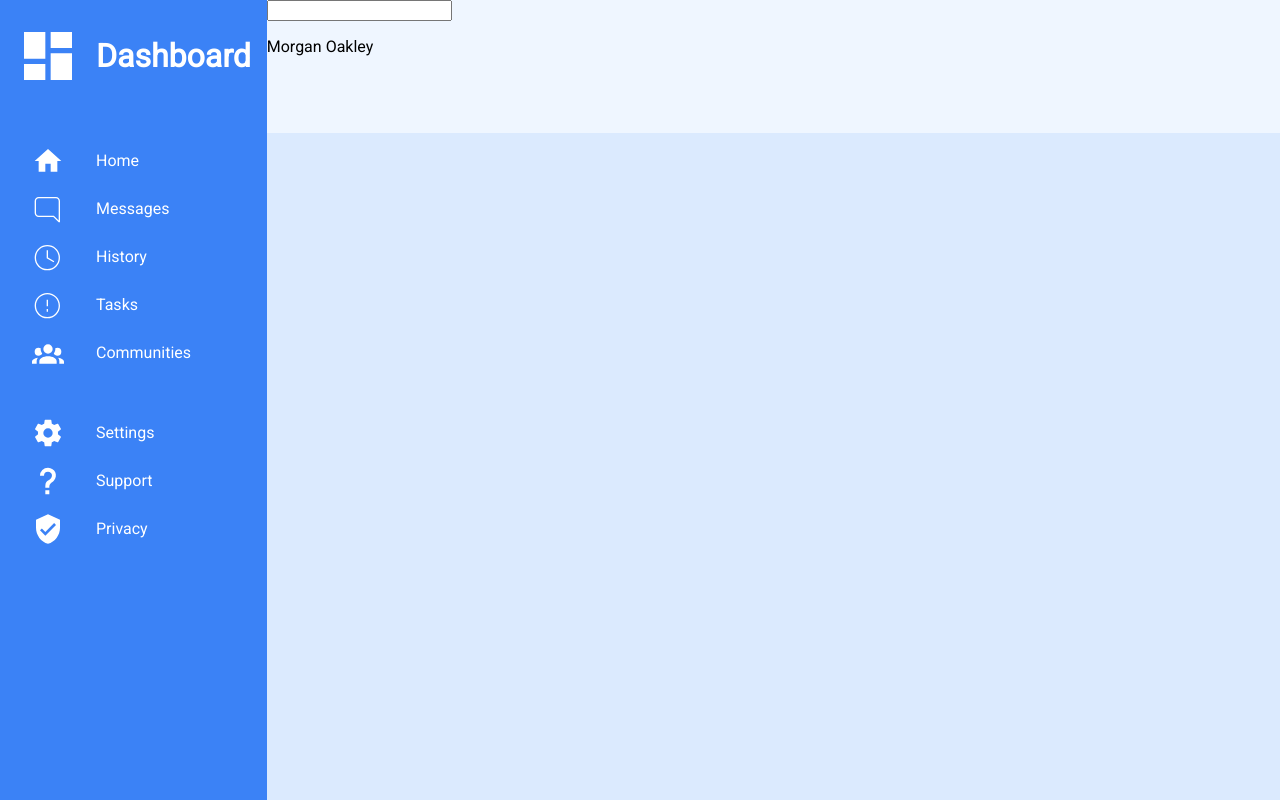
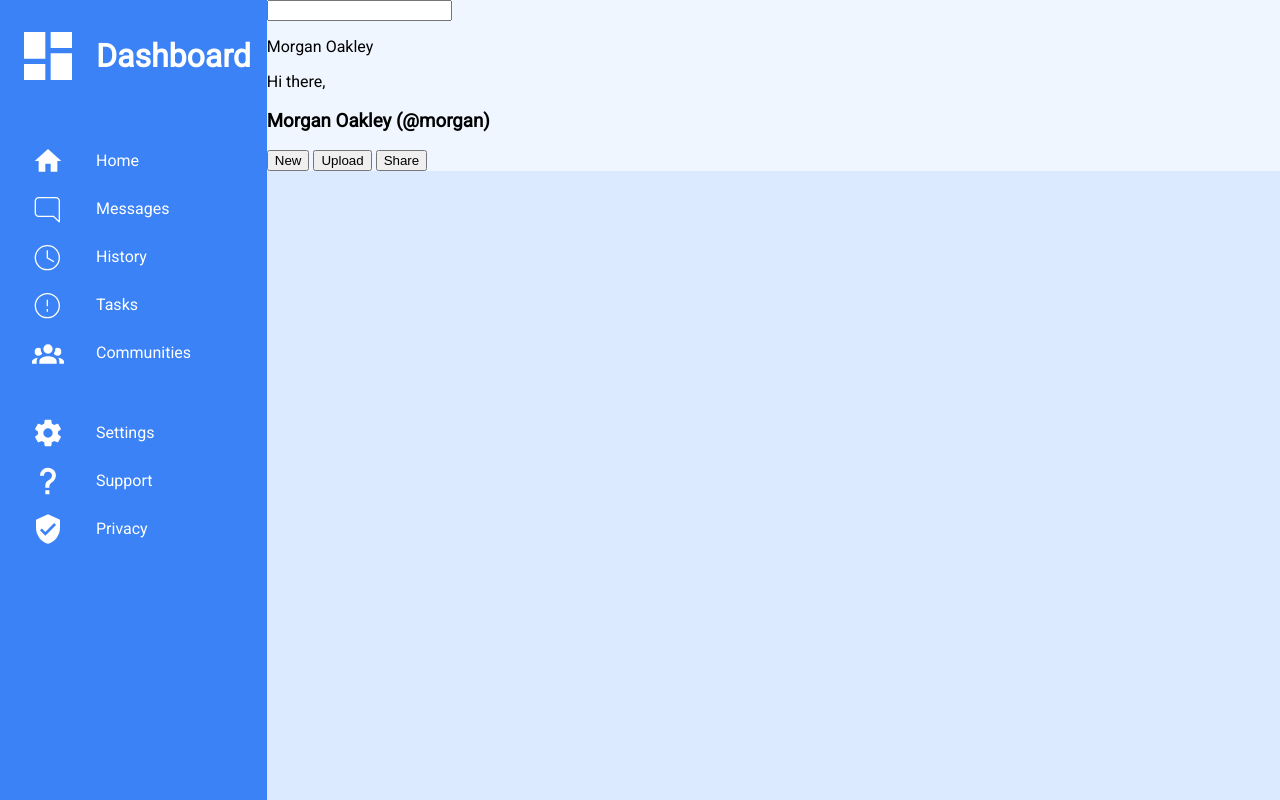
Before and after one commit to S1ngleWasTaken/TOP-admin-dashboard, a plain HTML site: page index.html in a window 1280 px wide. Drawn offline with Linux system fonts and the light colour scheme.

Commit message:
header html structure

```diff
--- a/index.html
+++ b/index.html
@@ -80,6 +80,16 @@
                 <div class="profile-picture"></div>
                 <p>Morgan Oakley</p>
             </div>
+            <div>
+                <div class="profile-picture bigger"></div>
+                <p>Hi there,</p>
+                <h3>Morgan Oakley (@morgan)</h3>
+            </div>
+            <div>
+                <button class="blue">New</button>
+                <button class="blue">Upload</button>
+                <button class="blue">Share</button>
+            </div>
         </div>
     </div>
 
```
